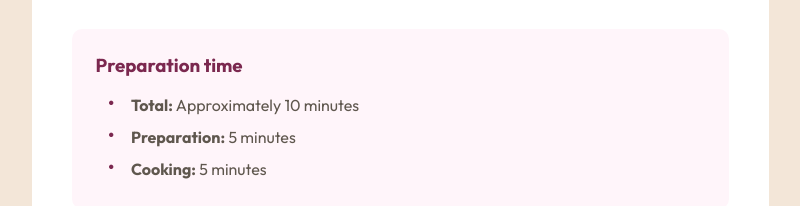
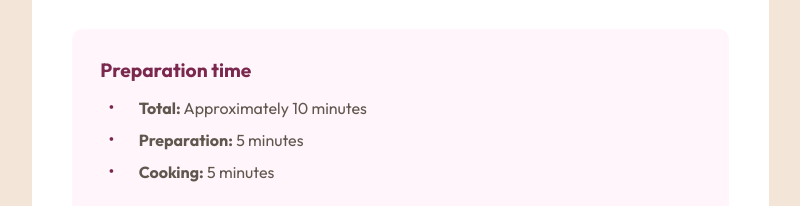
Before and after one commit to ilyasBayram/frontend-mentor-recipe-page-main, a plain HTML site: page index.html in a window 1280 px wide. Shown: the part 572-778 px from the top of the page, without its empty margins (240-1040 px from the left). Drawn offline with Linux system fonts and the light colour scheme.

Commit message:
third commit

```diff
--- a/index.html
+++ b/index.html
@@ -31,7 +31,7 @@
           </p>
         </article>
         <article class="preparation">
-          <h3>Preparation time</h3>
+          <p>Preparation time</p>
           <ul>
             <li><strong>Total:</strong> Approximately 10 minutes</li>
             <li><strong>Preparation:</strong> 5 minutes</li>
--- a/style.css
+++ b/style.css
@@ -75,27 +75,29 @@ body {
   background-color: var(--Rose-50);
   border-radius: 10px;
   font-family: "Outfit", sans-serif;
-  padding: var(--space-500);
+  padding: 1.8rem;
 }
 
-.preparation h3 {
-  margin-bottom: var(--space-300);
+.preparation p {
+  font-size: 1.2rem;
+  font-weight: bold;
+  margin-bottom: 0.8rem;
   color: var(--Rose-800);
 }
 
 .preparation ul {
   list-style: none;
-  padding-left: var(--space-300);
+  padding-left: var(--space-200);
 }
 
 .preparation li {
-  margin-bottom: var(--space-100);
+  margin-bottom: 0.5rem;
   color: var(--Stone-600);
 }
 
 .preparation li::before {
   content: "•";
-  font-size: 1.4rem;
-  padding-right: var(--space-400);
+  font-size: 1.2rem;
+  padding-right: var(--space-500);
   color: var(--Rose-800);
 }
```
